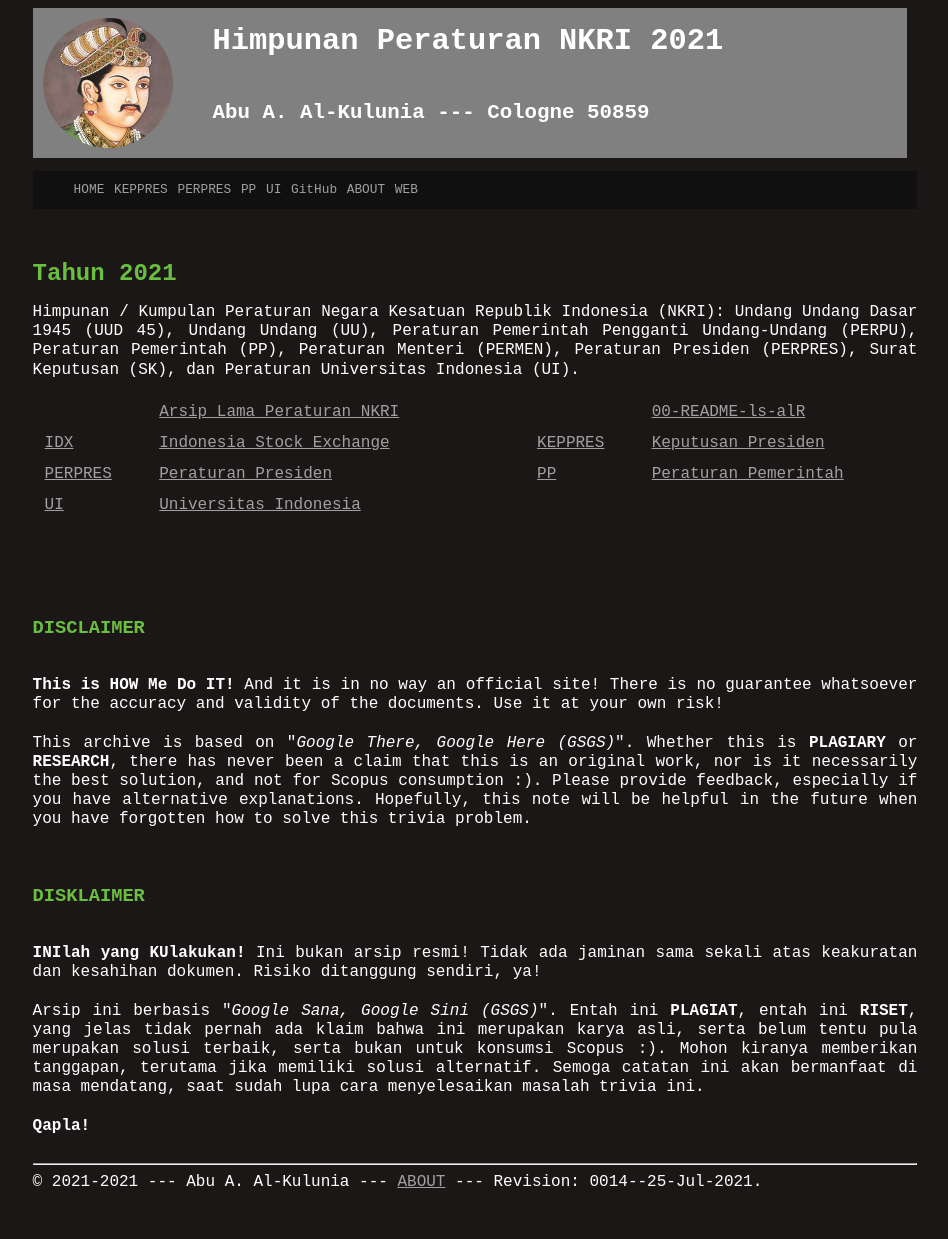
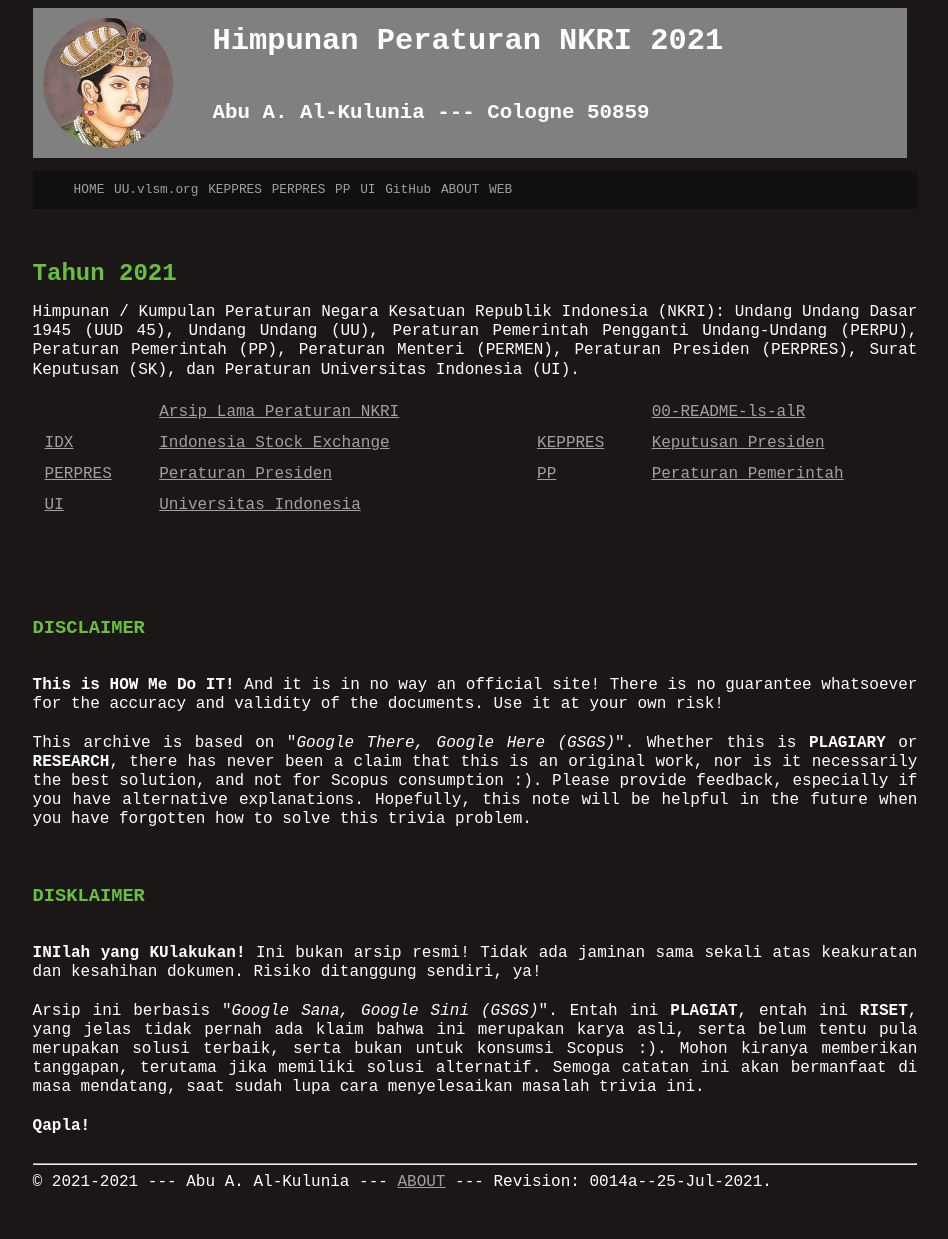
Before and after one commit to UUPPRI/2021, a Jekyll site: the page built from index.md, in a window 1280 px wide. Shown: the whole page, without its empty margins (165-1113 px from the left). Built offline with Jekyll 4.4.1, drawn with Linux system fonts in a browser that asks for light colours.

Commit message:
modified:   _config.yml modified:   _includes/navbar.html

```diff
--- a/_config.yml
+++ b/_config.yml
@@ -1,5 +1,5 @@
 title:       "Himpunan Peraturan NKRI 2021"
-version:     "0014--25-Jul-2021"
+version:     "0014a--25-Jul-2021"
 copyright:   "2021-2021"
 description: Himpunan Peraturan NKRI 2021.
       This site is managed by VauLSMorg (vlsm.org) since 2021.
--- a/_includes/navbar.html
+++ b/_includes/navbar.html
@@ -7,6 +7,7 @@
 <nav class="navbar">
   <ul>
     <li class='listitem'><a href='{{ site.baseurl }}/'>HOME</a></li>
+    <li class='listitem'><a href='https://uu.vlsm.org/'>UU.vlsm.org</a></li>
     <li class='listitem'><a href='{{ site.baseurl }}/KEPPRES/'>KEPPRES</a></li>
     <li class='listitem'><a href='{{ site.baseurl }}/PERPRES/'>PERPRES</a></li>
     <li class='listitem'><a href='{{ site.baseurl }}/PP/'>PP</a></li>
```
Also changed, not shown: 00-README-ls-alR.md (+1 -1 lines), README.md.
